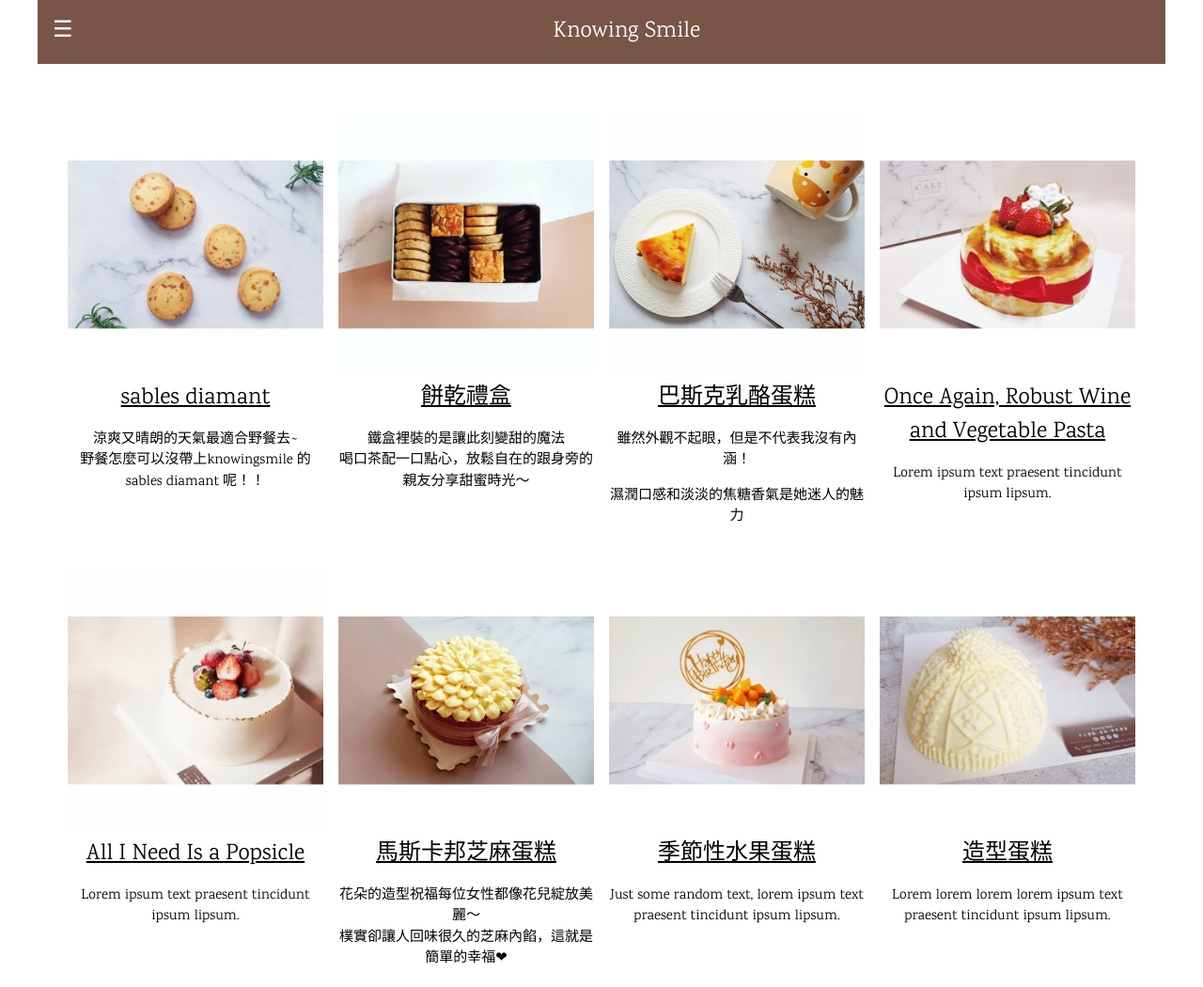
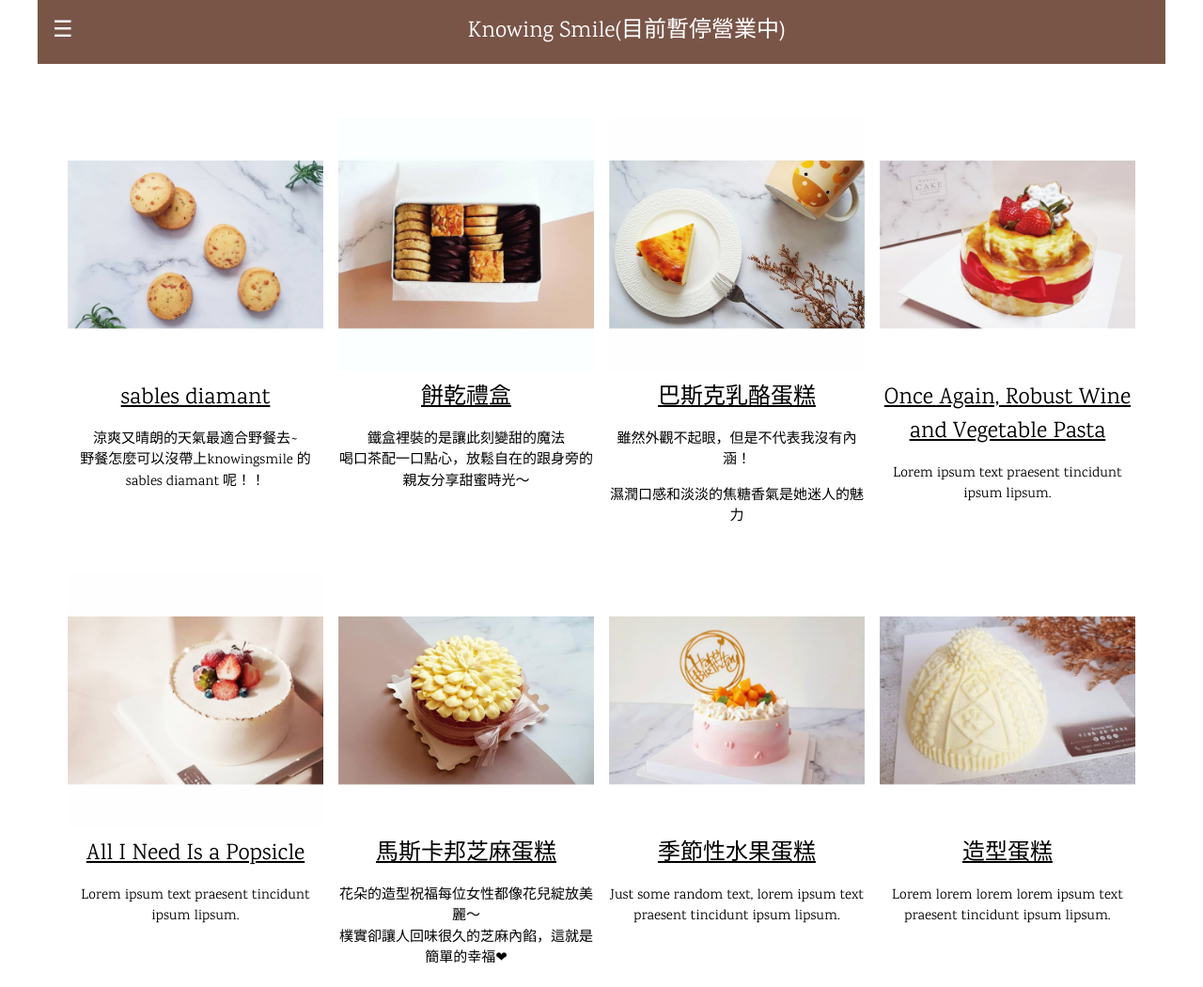
Before and after one commit to knowingsmile/knowingsmile.github.io, a plain HTML site: page index.html in a window 1280 px wide. Shown: the top 1050 px of the page at 94% size. Drawn offline with nearby package versions, Linux system fonts and the light colour scheme.

Commit message:
Update index.html

```diff
--- a/index.html
+++ b/index.html
@@ -26,7 +26,7 @@ body,h1,h2,h3,h4,h5,h6 {font-family: "Karma", sans-serif}
   <div class="w3-brown w3-xlarge" style="max-width:1200px;margin:auto">
     <div class="w3-button w3-padding-16 w3-left" onclick="w3_open()">☰</div>
     <div class="w3-right w3-padding-16"></div>
-    <div class="w3-center w3-padding-16">Knowing Smile</div>
+    <div class="w3-center w3-padding-16">Knowing Smile(目前暫停營業中)</div>
   </div>
 </div>
 
```
